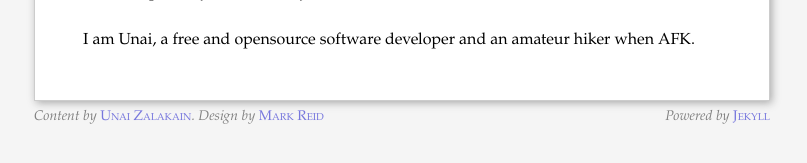
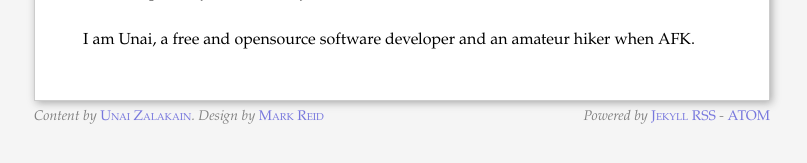
Before and after one commit to ashleyh/unaizalakain.github.io, a Jekyll site: the page built from index.md, in a window 1280 px wide. Shown: the part 163-326 px from the top of the page, without its empty margins (238-1045 px from the left). Built offline with Jekyll 4.4.1, drawn with Linux system fonts in a browser that asks for light colours.

Commit message:
add rss and atom links

```diff
--- a/_layouts/default.html
+++ b/_layouts/default.html
@@ -48,11 +48,12 @@
   <div id="footer">
     <address>
         <span class="copyright">
-            Content by <a href="/info/site.html">{{ site.author.name }}</a>. Design by
+            Content by <a href="{{ HOME_PATH }}contact">{{ site.author.name }}</a>. Design by
             <a href="http://mark.reid.name/">Mark Reid</a>
         </span>
         <span class="engine">
             Powered by <a href="http://github.com/mojombo/jekyll/" title="A static, minimalist CMS">Jekyll</a>
+            <a href="{{ HOME_PATH }}rss.xml">RSS</a> - <a href="{{ HOME_PATH }}atom.xml">ATOM</a>
         </span>
     </address>
   </div>
```
Also changed, not shown: atom.xml (line endings or trailing spaces).
